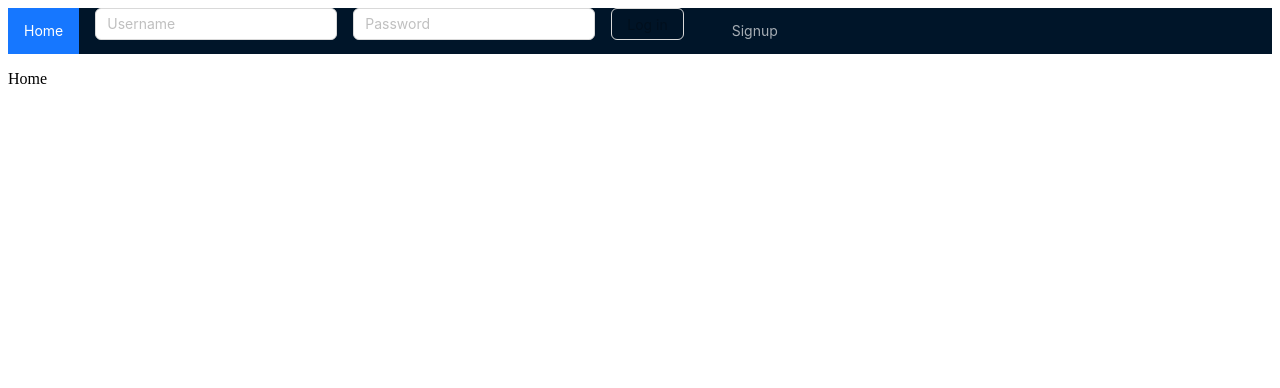
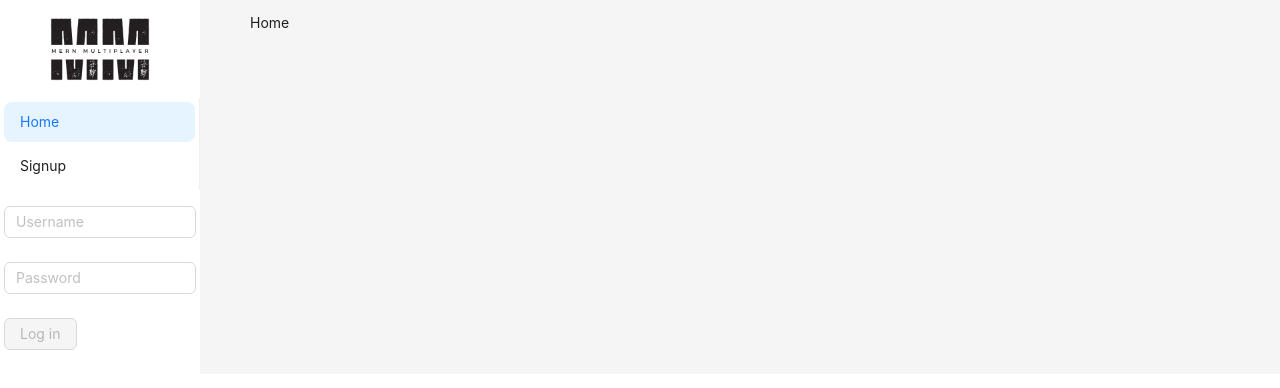
Before and after one commit to kurtmj93/MERN-multiplayer, a React (Create React App) app in the folder client/: page / in a window 1280 px wide. Shown: the top 388 px of the page. Built offline with nearby package versions, Linux system fonts and the light colour scheme; no server answers.

Commit message:
add css files, styling considerations, add logo asset

```diff
--- a/client/src/App.js
+++ b/client/src/App.js
@@ -3,14 +3,22 @@ import { BrowserRouter as Router, Routes, Route } from 'react-router-dom';
 
 // import React components
 import Signup from './components/Signup';
-import Login from './components/Login';
 import Navbar from './components/Navbar';
 import Home from './components/Home';
+import Login from './components/Login';
+import Logo from './assets/mmlogo.png';
 
+import './app.css';
 
+import Auth from './utils/auth';
+
+// import antd components
+import { Layout } from 'antd';
 // import apollo components
 import { ApolloClient, InMemoryCache, ApolloProvider, createHttpLink } from '@apollo/client';
 import { setContext } from '@apollo/client/link/context';
+
+const { Sider, Content } = Layout;
 
 const authLink = setContext((_, { headers }) => {
   const token = localStorage.getItem('id_token');
@@ -32,16 +40,30 @@ const client = new ApolloClient({
 });
 
 function App() {
+
   return (
     <ApolloProvider client={client}>
+      <Layout>
         <Router>
-        <Navbar />
+          <Sider theme="light" breakpoint="lg" collapsedWidth="0">
+            <div className="logo"><a href="/"><img src={Logo} /></a></div>
+            <Navbar/>
+            { Auth.loggedIn() ? (
+             <></>
+            ) : (
+              <Login/>
+            )}
+          </Sider>
+            <Content style={{
+                padding: '0 50px',
+              }}>
               <Routes>
                 <Route index element={<Home/>} />
                 <Route path='/signup' element={<Signup/>} />
-          <Route path='/login' element={<Login/>} />
               </Routes>
+            </Content>
         </Router>
+      </Layout>
     </ApolloProvider>
   );
 }
--- /dev/null
+++ b/client/src/app.css
@@ -0,0 +1,9 @@
+.logo img {
+    width: 200px;
+    margin-top: 16px;
+    margin-bottom: 12px;
+  }
+
+.login-form {
+    margin: '12px 4px 4px 4px'
+  }
--- a/client/src/components/Login.js
+++ b/client/src/components/Login.js
@@ -28,7 +28,11 @@ const Login = () => {
         });
     };
     return (
-        <Form form={form} name="horizontal_login" layout="inline" onFinish={submitForm}>
+        <Form form={form} className="login-form" name="login" onFinish={submitForm} layout="vertical"
+        style={{
+            margin: '16px 4px 4px 4px'
+        }}>
+
         <Form.Item
           name="username"
           rules={[
--- a/client/src/components/Navbar.js
+++ b/client/src/components/Navbar.js
@@ -27,14 +27,6 @@ const loggedOutItems = [
         )
     },
     {
-        key: 'login',
-        label: (
-            <>
-            <Login />
-            </>
-        )
-    },
-    {
         key: 'signup',
         label: (
             <Link to='/signup'>Signup</Link>
@@ -53,9 +45,9 @@ const Navbar = () => {
     return (
         <>
         { Auth.loggedIn() ? (
-            <Menu theme="dark" onClick={onClick} selectedKeys={[current]} mode="horizontal" items={loggedInItems}/>
+            <Menu onClick={onClick} theme="light" selectedKeys={[current]} mode="vertical" items={loggedInItems}/>
             ) : (
-            <Menu theme="dark" onClick={onClick} selectedKeys={[current]} mode="horizontal" items={loggedOutItems}/>
+            <Menu onClick={onClick} theme="light" selectedKeys={[current]} mode="vertical" items={loggedOutItems}/>
         )}
         </>
     );
--- a/client/src/index.js
+++ b/client/src/index.js
@@ -3,6 +3,7 @@ import ReactDOM from 'react-dom/client';
 import App from './App';
 import reportWebVitals from './reportWebVitals';
 import { io } from "socket.io-client";
+import './reset.css';
 
 const root = ReactDOM.createRoot(document.getElementById('root'));
 root.render(
--- /dev/null
+++ b/client/src/reset.css
@@ -0,0 +1,3 @@
+body {
+    margin: 0
+}
```
Also changed, not shown: client/src/assets/mmlogo.png (added). Lines whose indentation alone changed are shown as unchanged.
